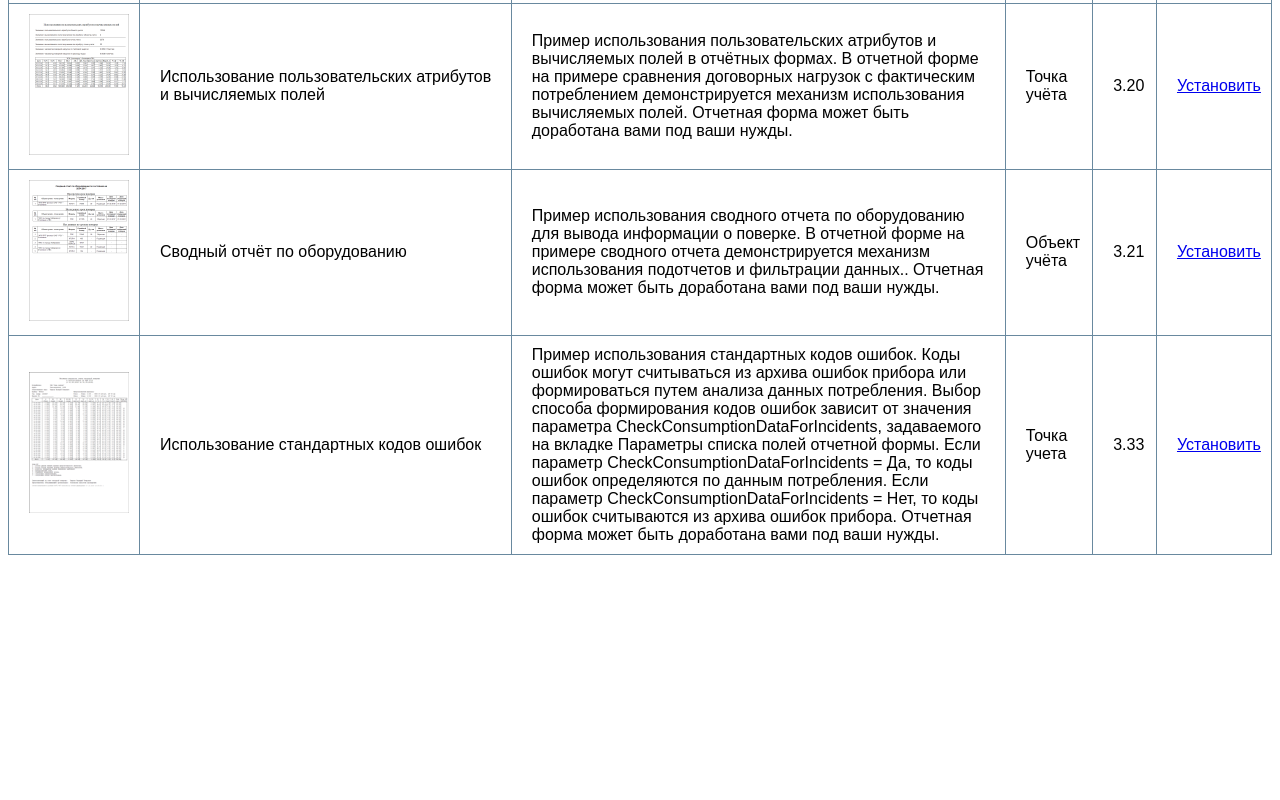
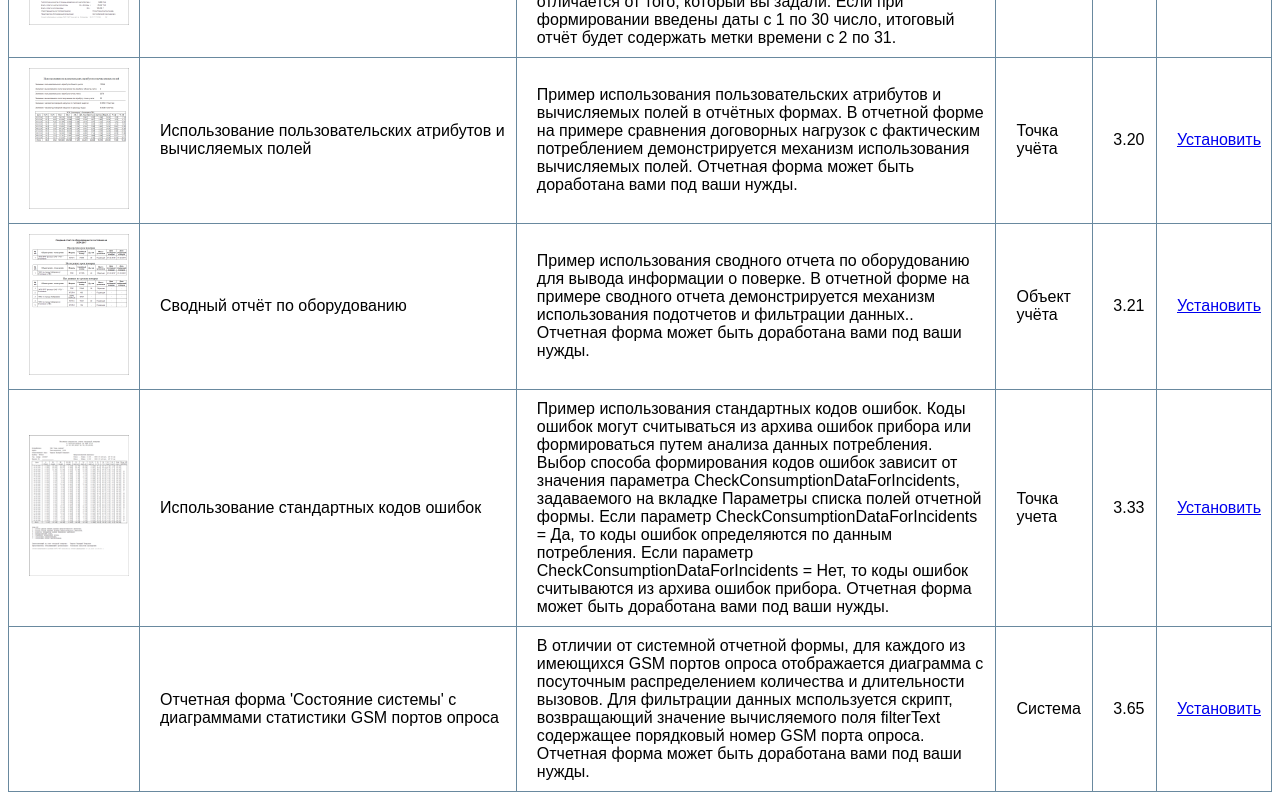
Before and after one commit to lers-uchet/ReportTemplates, a plain HTML site: page catalog/index.html in a window 1280 px wide. Shown: the part 1250-2050 px from the top of the page. Before the commit the page ends 1813 px from the top, so only its background shows below. Drawn offline with Linux system fonts and the light colour scheme.

Commit message:
Шаблон системной отчетной формы со скриптом (#4)
* Шаблон системной отчетной формы со скриптом

* Шаблон отчетной формы Состояние системы использующей скрипт

* Исправил ссылку на шаблон отчетной формы

---------

Co-authored-by: Aleks <Aleks@RYAYSYANEN>

```diff
--- a/catalog/index.html
+++ b/catalog/index.html
@@ -174,7 +174,28 @@
 					<a href="https://raw.githubusercontent.com/lers-uchet/ReportTemplates/master/Пример%20использования%20стандартных%20кодов%20ошибок.lersreport">Установить</a>
 				</td>
 			</tr>
+			<tr>
+				<td>
 
+				</td>
+				<td>
+					Отчетная форма 'Состояние системы' с диаграммами статистики GSM портов опроса
+				</td>
+				<td>
+					В отличии от системной отчетной формы, для каждого из имеющихся GSM портов опроса отображается диаграмма с посуточным распределением количества и длительности вызовов.
+					Для фильтрации данных мспользуется скрипт, возвращающий значение вычисляемого поля filterText содержащее порядковый номер GSM порта опроса.
+					Отчетная форма может быть доработана вами под ваши нужды.
+				</td>
+				<td>
+					Система
+				</td>
+				<td>
+					3.65
+				</td>
+				<td>
+					<a href="https://raw.githubusercontent.com/lers-uchet/ReportTemplates/master/%D0%A1%D0%BE%D1%81%D1%82%D0%BE%D1%8F%D0%BD%D0%B8%D0%B5%20%D1%81%D0%B8%D1%81%D1%82%D0%B5%D0%BC%D1%8B%20(%D0%B4%D0%B8%D0%B0%D0%B3%D1%80%D0%B0%D0%BC%D0%BC%D0%B0%20%D1%81%D1%82%D0%B0%D1%82%D0%B8%D1%81%D1%82%D0%B8%D0%BA%D0%B8%20GSM%20%D0%BF%D0%BE%D1%80%D1%82%D0%BE%D0%B2).lersreport">Установить</a>
+				</td>
+			</tr>
 		</table>
 	</body>
 </html>
```
Also changed, not shown: 1 other file.
